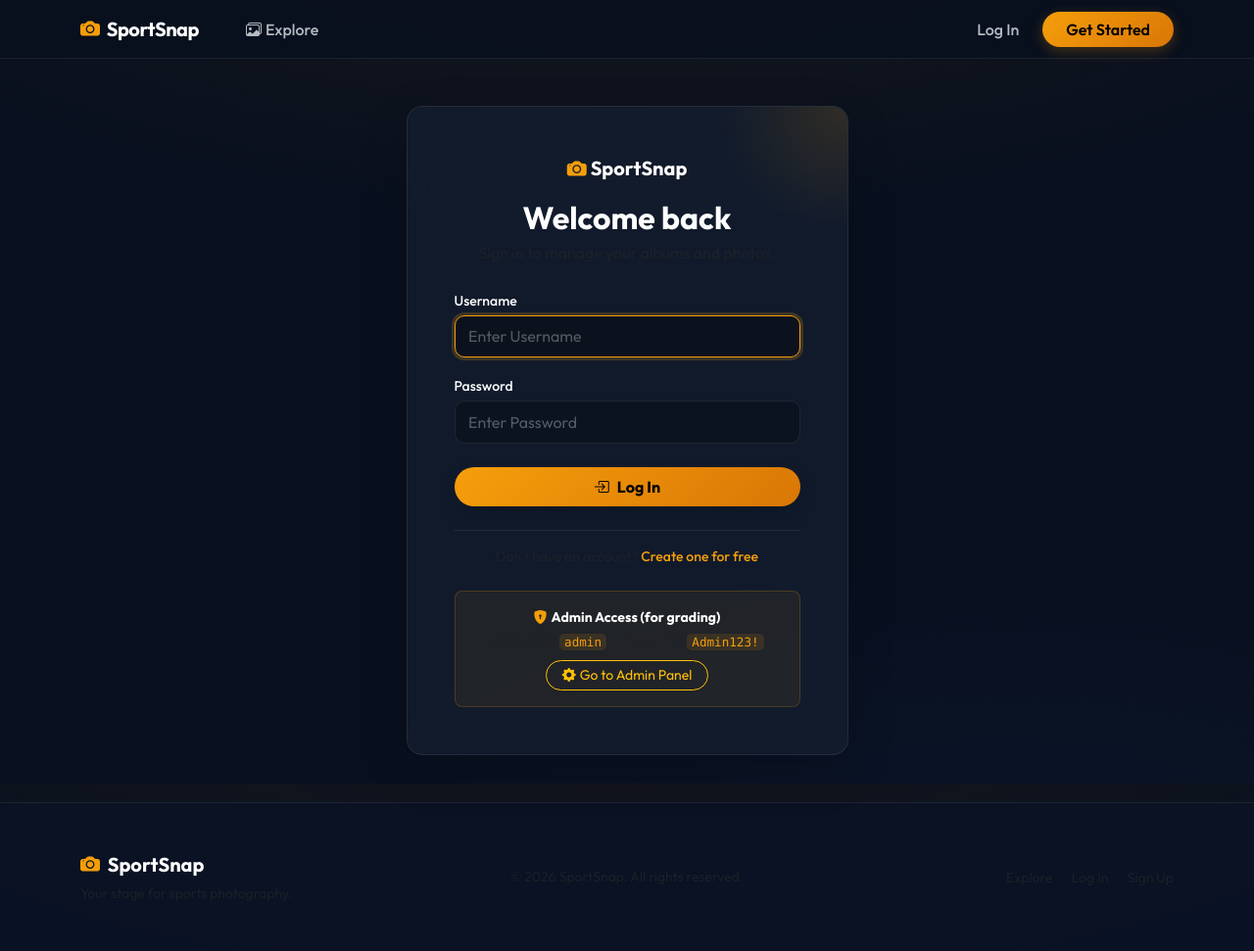
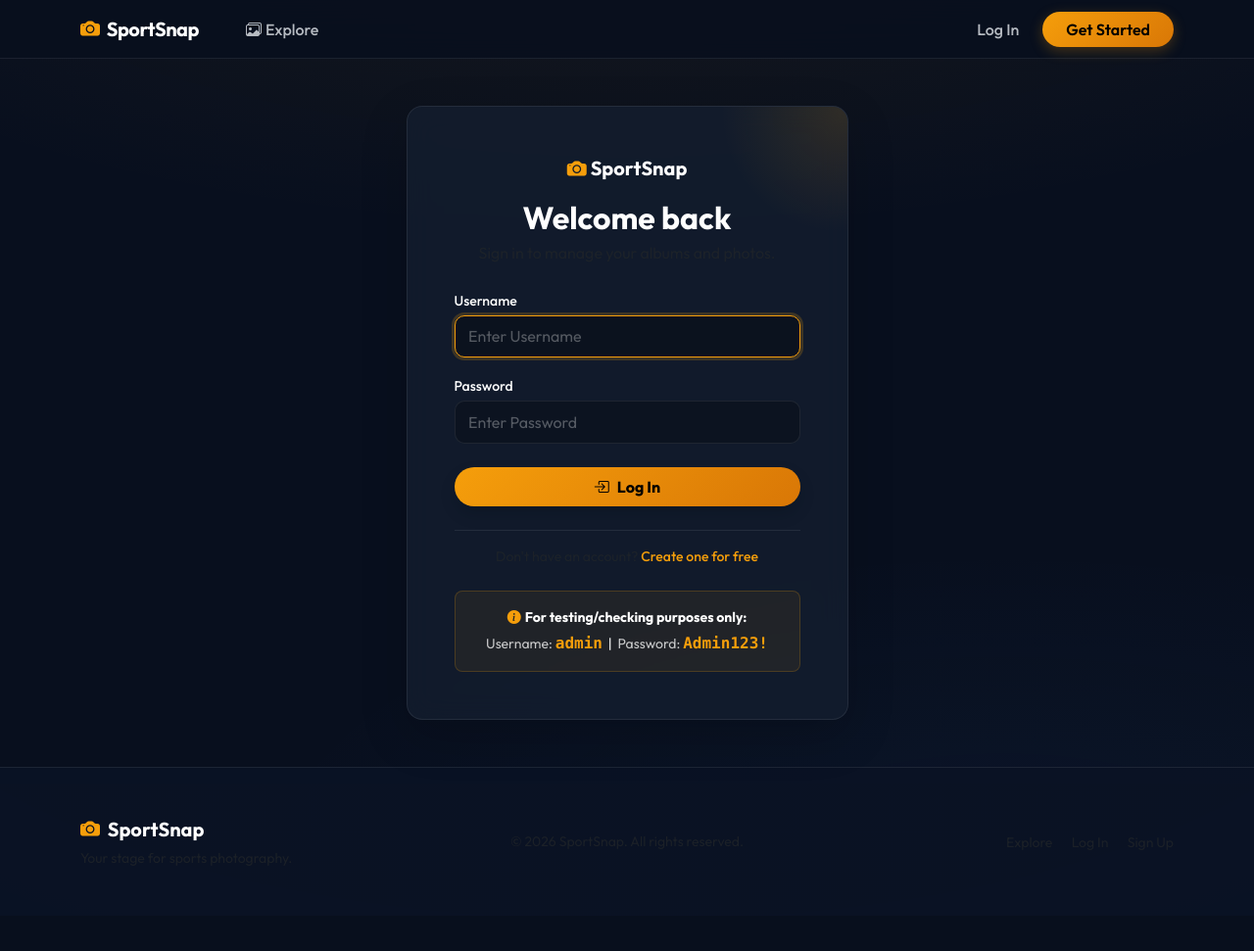
Before and after one commit to mardionfuertejr/SportSnap_Project, a Django app: page /accounts/login/ in a window 1280 px wide. Shown: the whole page at 98% size. After the commit the page ends 884 px from the top, so only its background shows below. Run offline with Django 5.2, Linux system fonts and the light colour scheme.

Commit message:
Update login note UI: Remove admin button and fix contrast

```diff
--- a/accounts/templates/registration/login.html
+++ b/accounts/templates/registration/login.html
@@ -52,14 +52,11 @@
 
                 <!-- Admin Note for Reviewer -->
                 <div class="rounded-3 p-3 mt-4 text-center small" style="background:rgba(245,158,11,0.07);border:1px solid rgba(245,158,11,0.2);">
-                    <p class="text-muted mb-1"><i class="bi bi-shield-lock-fill text-accent me-1"></i><strong class="text-white">Admin Access (for grading)</strong></p>
-                    <p class="mb-0 text-muted">
-                        Username: <code class="text-accent">admin</code> &nbsp;|&nbsp;
-                        Password: <code class="text-accent">Admin123!</code>
+                    <p class="text-white mb-1"><i class="bi bi-info-circle-fill text-accent me-1"></i><strong>For testing/checking purposes only:</strong></p>
+                    <p class="mb-0 text-white">
+                        <span class="opacity-75">Username:</span> <code class="text-accent bg-transparent p-0 fs-6 fw-bold">admin</code> &nbsp;|&nbsp;
+                        <span class="opacity-75">Password:</span> <code class="text-accent bg-transparent p-0 fs-6 fw-bold">Admin123!</code>
                     </p>
-                    <a href="/admin/" class="btn btn-sm btn-outline-warning rounded-pill px-3 mt-2">
-                        <i class="bi bi-gear-fill me-1"></i>Go to Admin Panel
-                    </a>
                 </div>
             </div>
         </div>
```
